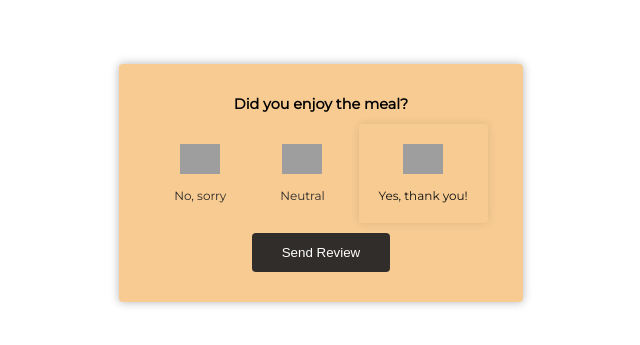
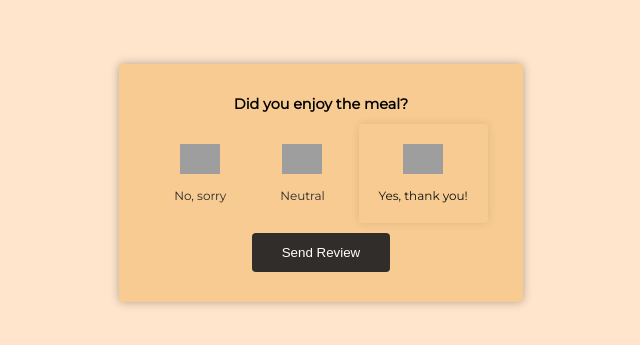
Before and after one commit to she-is-Gabi/simple-feedback, a plain HTML site: page index.html in a window 1280 px wide. Shown: the part 217-562 px from the top of the page, without its empty margins (319-959 px from the left). Drawn offline with Linux system fonts and the light colour scheme; grey boxes are pictures that could not be loaded.

Commit message:
Update styles.css

```diff
--- a/styles.css
+++ b/styles.css
@@ -5,7 +5,7 @@
 }
 
 body {
-  background-color: ##ffe5cc;
+  background-color: #ffe5cc;
   font-family: 'Montserrat', sans-serif;
   display: flex;
   align-items: center;
```
